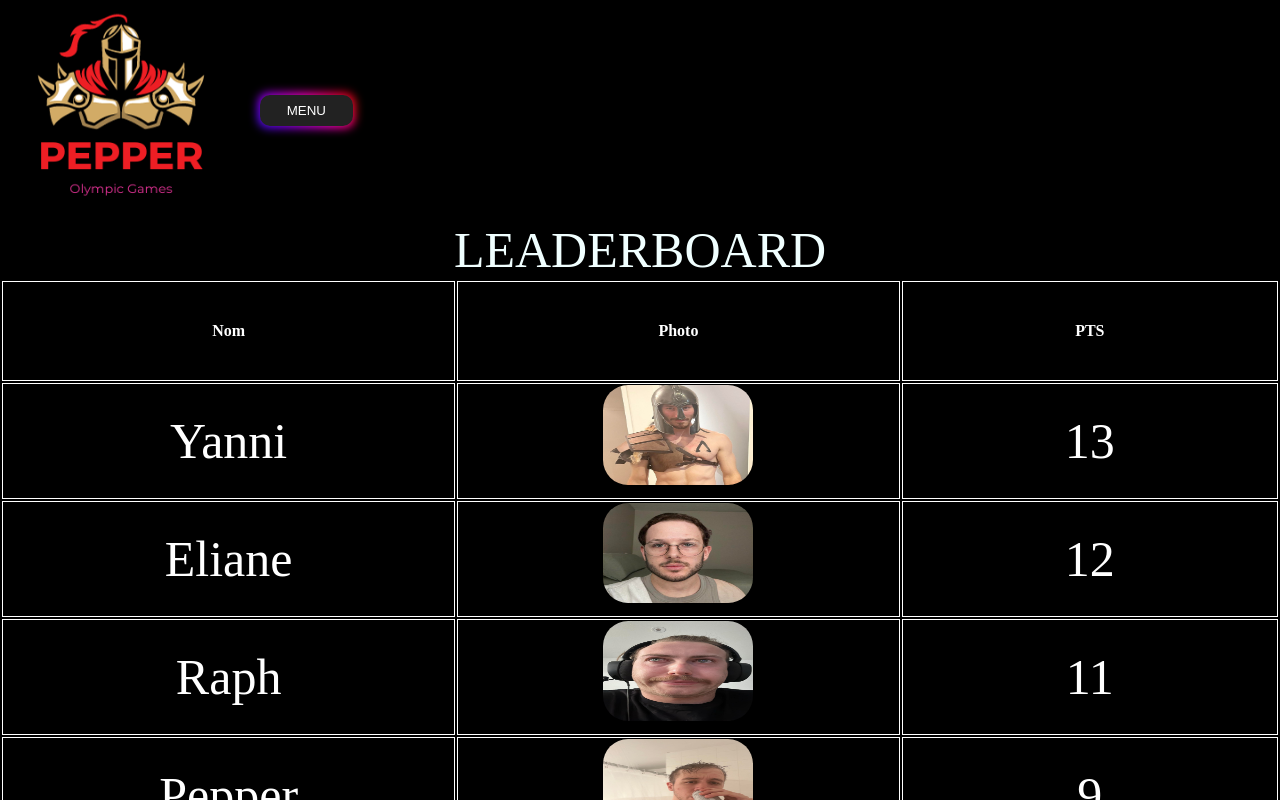
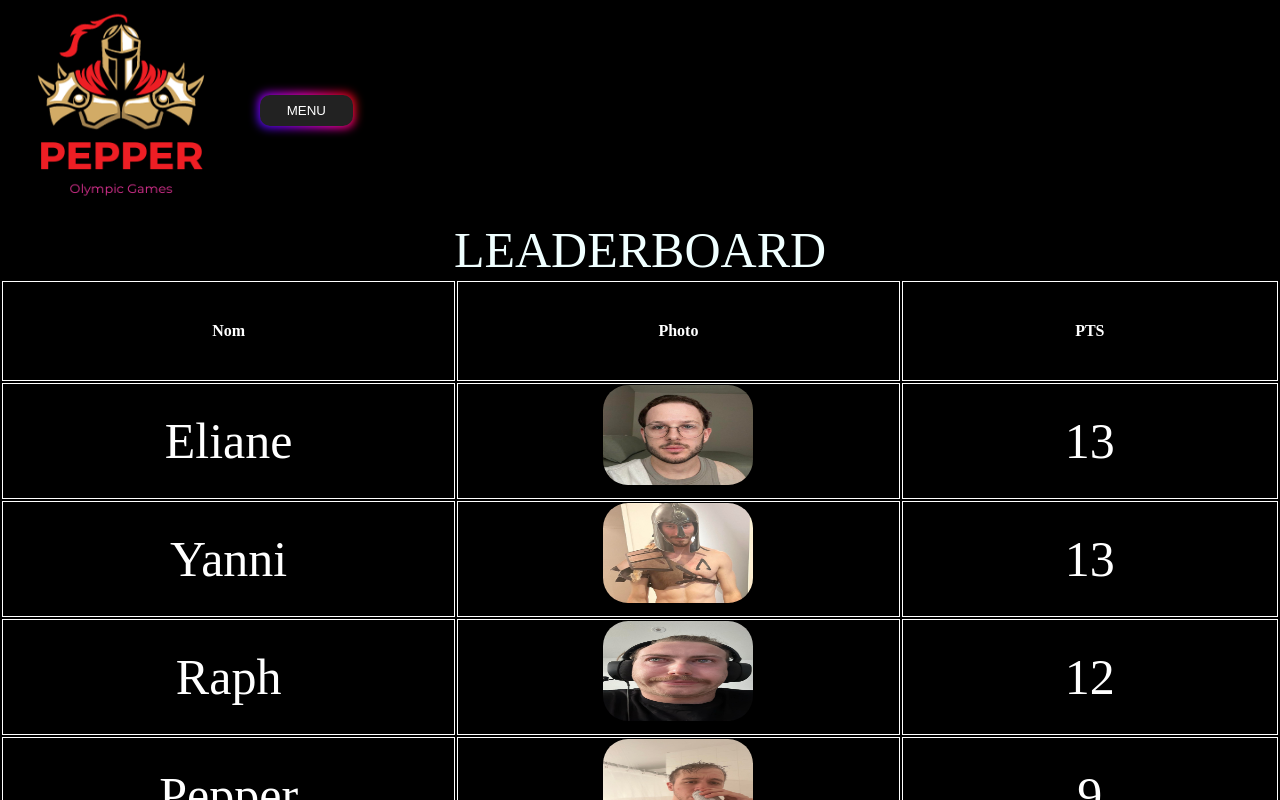
Before and after one commit to Dplayerz/WebAppChalet, a React (Vite) app: page / in a window 1280 px wide. Shown: the top 800 px of the page. Built offline with nearby package versions, Linux system fonts and the light colour scheme.

Commit message:
Update Leader.tsx

```diff
--- a/src/Leader.tsx
+++ b/src/Leader.tsx
@@ -59,8 +59,8 @@ const data = [
   { Nom: "Maxime", Photo: <MaxArr />, PTS: 9 },
   { Nom: "Steve", Photo: <SteveArr />, PTS: 7 },
   { Nom: "Kath", Photo: <KathArr />, PTS: 7 },
-  { Nom: "Eliane", Photo: <ElianeArr />, PTS: 12 },
-  { Nom: "Raph", Photo: <RaphArr />, PTS: 11},
+  { Nom: "Eliane", Photo: <ElianeArr />, PTS: 13 },
+  { Nom: "Raph", Photo: <RaphArr />, PTS: 12 },
   { Nom: "Emy", Photo: <EmyArr />, PTS: 9 },
   { Nom: "Youri", Photo: <YouriArr />, PTS: 2 },
   { Nom: "Yanni", Photo: <BugX />, PTS: 13 },
```
